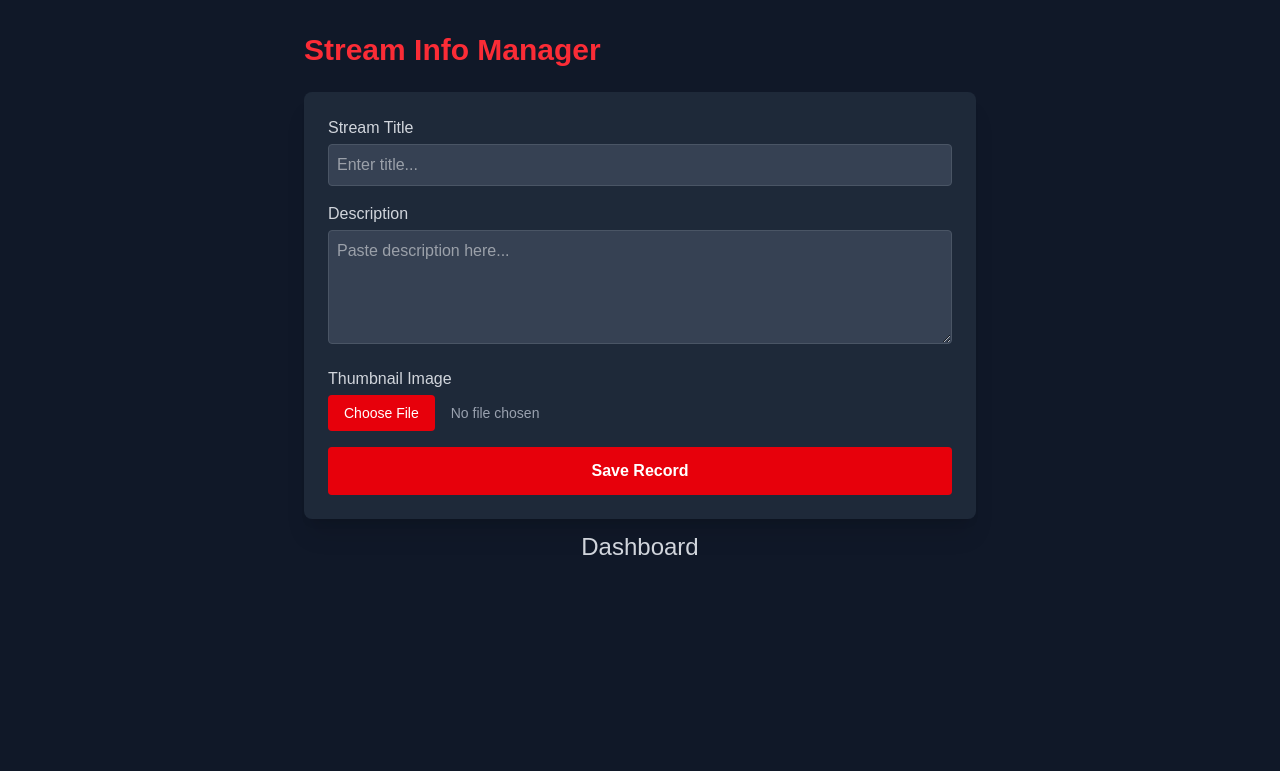
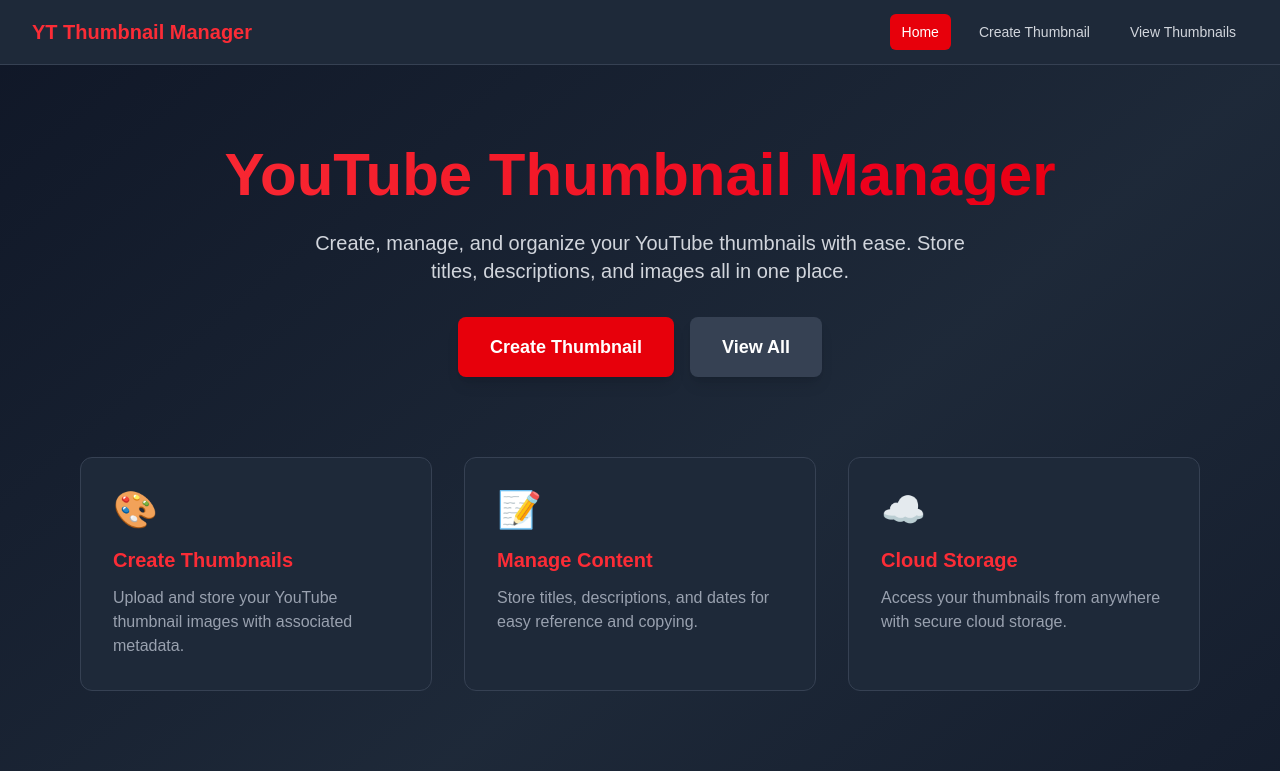
Before and after one commit to prafulpatil9966/youtube-thumbnail, a Next.js app: page / in a window 1280 px wide. Shown: the top 771 px of the page. Built offline with nearby package versions, Linux system fonts and the light colour scheme; no server answers.

Commit message:
project restructured

```diff
--- /dev/null
+++ b/app/create/page.tsx
@@ -0,0 +1,130 @@
+"use client";
+import React, { useState, ChangeEvent, FormEvent } from 'react';
+// Correct import for Next.js 13/14/15 App Router
+import { useRouter } from 'next/navigation';
+import { supabase } from '@/utils/supabase';
+
+export default function CreateThumbnail() {
+  const [title, setTitle] = useState<string>('');
+  const [desc, setDesc] = useState<string>('');
+  // Correctly typing the file state
+  const [image, setImage] = useState<File | null>(null);
+  const [loading, setLoading] = useState<boolean>(false);
+
+  const router = useRouter();
+
+  const handleSubmit = async (e: React.FormEvent) => {
+    e.preventDefault();
+    setLoading(true);
+
+    try {
+      let base64Image = "";
+
+      // Convert image to Base64 string if it exists
+      if (image) {
+        base64Image = await new Promise((resolve) => {
+          const reader = new FileReader();
+          reader.onloadend = () => resolve(reader.result as string);
+          reader.readAsDataURL(image);
+        });
+      }
+
+      // Save to Supabase
+      const { data, error } = await supabase
+        .from('streamrecords')
+        .insert([
+          {
+            title,
+            desc,
+            thumbnail: base64Image,
+            date: new Date().toISOString()
+          }
+        ])
+        .select();
+
+      if (error) {
+        console.error('Error saving to Supabase:', error);
+        alert('Failed to save record. Please try again.');
+        setLoading(false);
+        return;
+      }
+
+      // Also save to localStorage as backup
+      const newRecord = {
+        id: Date.now(),
+        title,
+        desc,
+        thumbnail: base64Image,
+        date: new Date().toLocaleDateString()
+      };
+      const savedData = localStorage.getItem('streamRecords');
+      const existingRecords = savedData ? JSON.parse(savedData) : [];
+      localStorage.setItem('streamRecords', JSON.stringify([newRecord, ...existingRecords]));
+
+      // Redirect to dashboard
+      router.push('/dashboard');
+    } catch (err) {
+      console.error('Error:', err);
+      alert('Failed to save record');
+      setLoading(false);
+    }
+  };
+
+  const handleFileChange = (e: ChangeEvent<HTMLInputElement>) => {
+    if (e.target.files && e.target.files[0]) {
+      setImage(e.target.files[0]);
+    }
+  };
+
+  return (
+    <div className="min-h-screen bg-gray-900 text-white p-8">
+      <div className="max-w-2xl mx-auto">
+        <h1 className="text-3xl font-bold mb-6 text-red-500">Create New Thumbnail</h1>
+
+        <form onSubmit={handleSubmit} className="space-y-4 bg-gray-800 p-6 rounded-lg shadow-xl">
+          <div>
+            <label className="block mb-1 font-medium text-gray-300">Stream Title</label>
+            <input
+              type="text"
+              required
+              className="w-full p-2 rounded bg-gray-700 border border-gray-600 focus:border-red-500 outline-none text-white"
+              placeholder="Enter title..."
+              value={title}
+              onChange={(e) => setTitle(e.target.value)}
+            />
+          </div>
+
+          <div>
+            <label className="block mb-1 font-medium text-gray-300">Description</label>
+            <textarea
+              rows={4}
+              required
+              className="w-full p-2 rounded bg-gray-700 border border-gray-600 focus:border-red-500 outline-none text-white"
+              placeholder="Paste description here..."
+              value={desc}
+              onChange={(e) => setDesc(e.target.value)}
+            ></textarea>
+          </div>
+
+          <div>
+            <label className="block mb-1 font-medium text-gray-300">Thumbnail Image</label>
+            <input
+              type="file"
+              accept="image/*"
+              className="block w-full text-sm text-gray-400 file:mr-4 file:py-2 file:px-4 file:rounded file:border-0 file:bg-red-600 file:text-white hover:file:bg-red-700 cursor-pointer"
+              onChange={handleFileChange}
+            />
+          </div>
+
+          <button
+            type="submit"
+            disabled={loading}
+            className="w-full bg-red-600 hover:bg-red-700 py-3 rounded font-bold transition duration-200 disabled:opacity-50 disabled:cursor-not-allowed"
+          >
+            {loading ? 'Saving...' : 'Save Thumbnail'}
+          </button>
+        </form>
+      </div>
+    </div>
+  );
+}
--- a/app/layout.tsx
+++ b/app/layout.tsx
@@ -1,9 +1,10 @@
 import type { Metadata } from "next";
 import "./globals.css";
+import Navigation from "@/components/Navigation";
 
 export const metadata: Metadata = {
-  title: "Create Next App",
-  description: "Generated by create next app",
+  title: "YouTube Thumbnail Manager",
+  description: "Manage your YouTube thumbnails and metadata",
 };
 
 export default function RootLayout({
@@ -13,7 +14,8 @@
 }>) {
   return (
     <html lang="en">
-      <body className="antialiased">
+      <body className="antialiased bg-gray-900 text-white">
+        <Navigation />
         {children}
       </body>
     </html>
--- a/app/page.tsx
+++ b/app/page.tsx
@@ -1,131 +1,77 @@
 "use client";
-import React, { useState, ChangeEvent, FormEvent } from 'react';
-// Correct import for Next.js 13/14/15 App Router
-import { useRouter } from 'next/navigation';
-import { supabase } from '@/utils/supabase';
+import Link from 'next/link';
 
-export default function StreamManager() {
-  const [title, setTitle] = useState<string>('');
-  const [desc, setDesc] = useState<string>('');
-  // Correctly typing the file state
-  const [image, setImage] = useState<File | null>(null);
-  const [loading, setLoading] = useState<boolean>(false);
+export default function Home() {
+  return (
+    <div className="min-h-screen bg-gradient-to-br from-gray-900 via-gray-800 to-gray-900">
+      <div className="max-w-6xl mx-auto px-4 py-20">
+        {/* Hero Section */}
+        <div className="text-center mb-20">
+          <h1 className="text-6xl font-bold mb-6 bg-gradient-to-r from-red-500 to-red-600 bg-clip-text text-transparent">
+            YouTube Thumbnail Manager
+          </h1>
+          <p className="text-xl text-gray-300 mb-8 max-w-2xl mx-auto">
+            Create, manage, and organize your YouTube thumbnails with ease.
+            Store titles, descriptions, and images all in one place.
+          </p>
+          <div className="flex gap-4 justify-center">
+            <Link
+              href="/create"
+              className="bg-red-600 hover:bg-red-700 text-white font-bold py-4 px-8 rounded-lg text-lg transition duration-200 shadow-lg hover:shadow-xl"
+            >
+              Create Thumbnail
+            </Link>
+            <Link
+              href="/dashboard"
+              className="bg-gray-700 hover:bg-gray-600 text-white font-bold py-4 px-8 rounded-lg text-lg transition duration-200 shadow-lg hover:shadow-xl"
+            >
+              View All
+            </Link>
+          </div>
+        </div>
 
-  const router = useRouter();
-
-  const handleSubmit = async (e: React.FormEvent) => {
-    e.preventDefault();
-    setLoading(true);
-
-    try {
-      let base64Image = "";
-
-      // Convert image to Base64 string if it exists
-      if (image) {
-        base64Image = await new Promise((resolve) => {
-          const reader = new FileReader();
-          reader.onloadend = () => resolve(reader.result as string);
-          reader.readAsDataURL(image);
-        });
-      }
-
-      // Save to Supabase
-      const { data, error } = await supabase
-        .from('streamrecords')
-        .insert([
-          {
-            title,
-            desc,
-            thumbnail: base64Image,
-            date: new Date().toISOString()
-          }
-        ])
-        .select();
-
-      if (error) {
-        console.error('Error saving to Supabase:', error);
-        alert('Failed to save record. Please try again.');
-        setLoading(false);
-        return;
-      }
-
-      // Also save to localStorage as backup
-      const newRecord = {
-        id: Date.now(),
-        title,
-        desc,
-        thumbnail: base64Image,
-        date: new Date().toLocaleDateString()
-      };
-      const savedData = localStorage.getItem('streamRecords');
-      const existingRecords = savedData ? JSON.parse(savedData) : [];
-      localStorage.setItem('streamRecords', JSON.stringify([newRecord, ...existingRecords]));
-
-      // Redirect to dashboard
-      router.push('/dashboard');
-    } catch (err) {
-      console.error('Error:', err);
-      alert('Failed to save record');
-      setLoading(false);
-    }
-  };
-
-  const handleFileChange = (e: ChangeEvent<HTMLInputElement>) => {
-    if (e.target.files && e.target.files[0]) {
-      setImage(e.target.files[0]);
-    }
-  };
-
-  return (
-    <div className="min-h-screen bg-gray-900 text-white p-8">
-      <div className="max-w-2xl mx-auto">
-        <h1 className="text-3xl font-bold mb-6 text-red-500">Stream Info Manager</h1>
-
-        <form onSubmit={handleSubmit} className="space-y-4 bg-gray-800 p-6 rounded-lg shadow-xl">
-          <div>
-            <label className="block mb-1 font-medium text-gray-300">Stream Title</label>
-            <input
-              type="text"
-              required
-              className="w-full p-2 rounded bg-gray-700 border border-gray-600 focus:border-red-500 outline-none text-white"
-              placeholder="Enter title..."
-              value={title}
-              onChange={(e) => setTitle(e.target.value)}
-            />
+        {/* Features Section */}
+        <div className="grid md:grid-cols-3 gap-8 mb-20">
+          <div className="bg-gray-800 p-8 rounded-xl border border-gray-700 hover:border-red-500 transition">
+            <div className="text-4xl mb-4">🎨</div>
+            <h3 className="text-xl font-bold mb-3 text-red-500">Create Thumbnails</h3>
+            <p className="text-gray-400">
+              Upload and store your YouTube thumbnail images with associated metadata.
+            </p>
           </div>
 
-          <div>
-            <label className="block mb-1 font-medium text-gray-300">Description</label>
-            <textarea
-              rows={4}
-              required
-              className="w-full p-2 rounded bg-gray-700 border border-gray-600 focus:border-red-500 outline-none text-white"
-              placeholder="Paste description here..."
-              value={desc}
-              onChange={(e) => setDesc(e.target.value)}
-            ></textarea>
+          <div className="bg-gray-800 p-8 rounded-xl border border-gray-700 hover:border-red-500 transition">
+            <div className="text-4xl mb-4">📝</div>
+            <h3 className="text-xl font-bold mb-3 text-red-500">Manage Content</h3>
+            <p className="text-gray-400">
+              Store titles, descriptions, and dates for easy reference and copying.
+            </p>
           </div>
 
-          <div>
-            <label className="block mb-1 font-medium text-gray-300">Thumbnail Image</label>
-            <input
-              type="file"
-              accept="image/*"
-              className="block w-full text-sm text-gray-400 file:mr-4 file:py-2 file:px-4 file:rounded file:border-0 file:bg-red-600 file:text-white hover:file:bg-red-700 cursor-pointer"
-              onChange={handleFileChange}
-            />
+          <div className="bg-gray-800 p-8 rounded-xl border border-gray-700 hover:border-red-500 transition">
+            <div className="text-4xl mb-4">☁️</div>
+            <h3 className="text-xl font-bold mb-3 text-red-500">Cloud Storage</h3>
+            <p className="text-gray-400">
+              Access your thumbnails from anywhere with secure cloud storage.
+            </p>
           </div>
+        </div>
 
-          <button
-            type="submit"
-            disabled={loading}
-            className="w-full bg-red-600 hover:bg-red-700 py-3 rounded font-bold transition duration-200 disabled:opacity-50 disabled:cursor-not-allowed"
+        {/* Stats Section */}
+        <div className="bg-gray-800 rounded-xl border border-gray-700 p-12 text-center">
+          <h2 className="text-3xl font-bold mb-6 text-white">
+            Streamline Your YouTube Workflow
+          </h2>
+          <p className="text-gray-400 max-w-2xl mx-auto mb-8">
+            Save time and stay organized with a dedicated space for all your YouTube thumbnail assets and metadata.
+          </p>
+          <Link
+            href="/create"
+            className="inline-block bg-red-600 hover:bg-red-700 text-white font-bold py-3 px-6 rounded-lg transition duration-200"
           >
-            {loading ? 'Saving...' : 'Save Record'}
-          </button>
-        </form>
-
-        <div className="block mb-1 font-medium text-2xl mt-3 text-center cursor-pointer text-gray-300" onClick={() => { router.push('/dashboard'); }}>Dashboard</div>
+            Get Started →
+          </Link>
+        </div>
       </div>
     </div>
   );
--- /dev/null
+++ b/components/Navigation.tsx
@@ -0,0 +1,42 @@
+"use client";
+import Link from 'next/link';
+import { usePathname } from 'next/navigation';
+
+export default function Navigation() {
+    const pathname = usePathname();
+
+    const navLinks = [
+        { href: '/', label: 'Home' },
+        { href: '/create', label: 'Create Thumbnail' },
+        { href: '/dashboard', label: 'View Thumbnails' },
+    ];
+
+    return (
+        <nav className="bg-gray-800 border-b border-gray-700">
+            <div className="max-w-7xl mx-auto px-4 sm:px-6 lg:px-8">
+                <div className="flex items-center justify-between h-16">
+                    <div className="flex items-center">
+                        <Link href="/" className="text-red-500 font-bold text-xl">
+                            YT Thumbnail Manager
+                        </Link>
+                    </div>
+                    <div className="flex space-x-4">
+                        {navLinks.map((link) => (
+                            <Link
+                                key={link.href}
+                                href={link.href}
+                                className={`px-3 py-2 rounded-md text-sm font-medium transition ${
+                                    pathname === link.href
+                                        ? 'bg-red-600 text-white'
+                                        : 'text-gray-300 hover:bg-gray-700 hover:text-white'
+                                }`}
+                            >
+                                {link.label}
+                            </Link>
+                        ))}
+                    </div>
+                </div>
+            </div>
+        </nav>
+    );
+}
```
Also changed, not shown: app/dashboard/page.tsx (+3 -6 lines).
